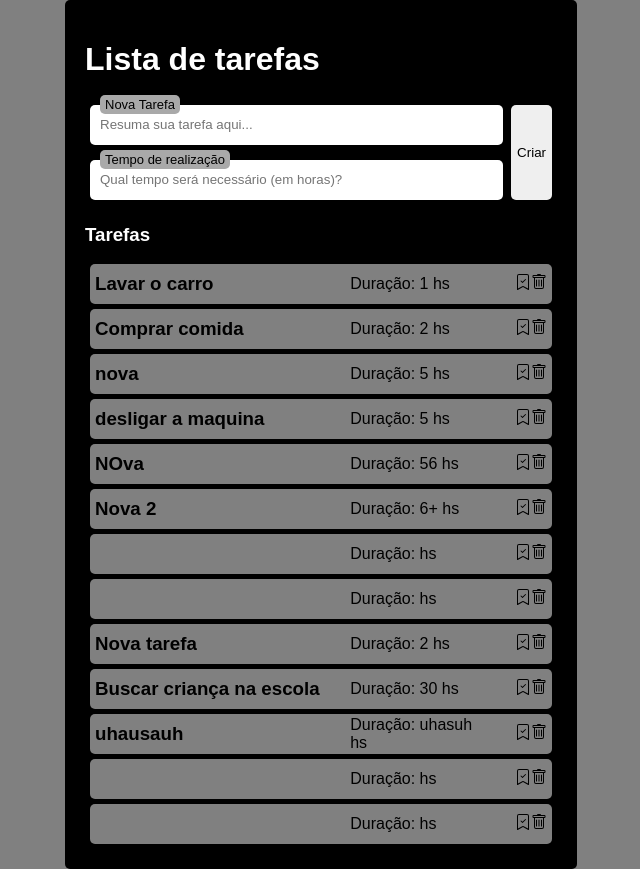
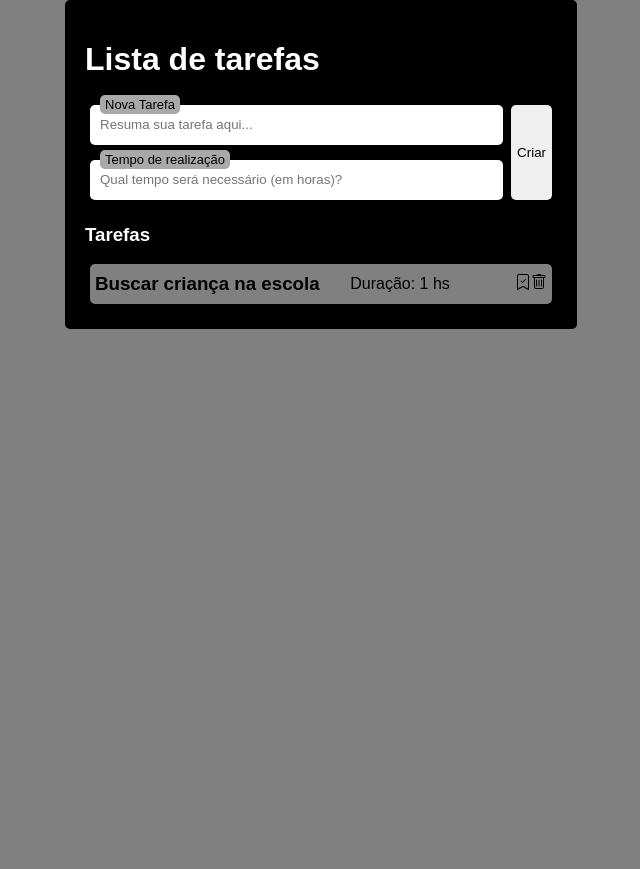
Before and after one commit to lzmarangoni/ListaDeTarefas, a React (Create React App) app: page / in a window 1280 px wide. Shown: the whole page, without its empty margins (319-959 px from the left). After the commit the page ends 800 px from the top, so only its background shows below. Built offline with nearby package versions, Linux system fonts and the light colour scheme; data requests are answered from the project's data file.

Commit message:
projeto finalizado

```diff
--- a/data/db.json
+++ b/data/db.json
@@ -1,82 +1,10 @@
 {
   "tarefas": [
     {
-      "id": 0.4463319147748144,
-      "title": "Lavar o carro",
+      "id": 0.8591961836203736,
+      "title": "Buscar criança na escola",
       "time": "1",
-      "done": false
-    },
-    {
-      "id": 0.8151230146622619,
-      "title": "Comprar comida",
-      "time": "2",
-      "done": false
-    },
-    {
-      "id": 0.6313879829296787,
-      "title": "nova ",
-      "time": "5",
-      "done": false
-    },
-    {
-      "id": 0.7555628138109429,
-      "title": "desligar a maquina",
-      "time": "5",
-      "done": false
-    },
-    {
-      "id": 0.07666494257994816,
-      "title": "NOva ",
-      "time": "56",
-      "done": false
-    },
-    {
-      "id": 0.9639608737682355,
-      "title": "Nova 2",
-      "time": "6+",
-      "done": false
-    },
-    {
-      "id": 0.022406550867696495,
-      "title": "",
-      "time": "",
-      "done": false
-    },
-    {
-      "id": 0.685928623054705,
-      "title": "",
-      "time": "",
-      "done": false
-    },
-    {
-      "id": 0.0637359094525407,
-      "title": "Nova tarefa",
-      "time": "2",
-      "done": false
-    },
-    {
-      "id": 0.49729794886660006,
-      "title": "Buscar criança na escola",
-      "time": "30",
-      "done": false
-    },
-    {
-      "id": 0.3117230434732057,
-      "title": "uhausauh",
-      "time": "uhasuh",
-      "done": false
-    },
-    {
-      "id": 0.11487182967358844,
-      "title": "",
-      "time": "",
-      "done": false
-    },
-    {
-      "id": 0.06730537627099453,
-      "title": "",
-      "time": "",
-      "done": false
+      "done": true
     }
   ]
 }
--- a/src/App.js
+++ b/src/App.js
@@ -47,8 +47,6 @@ function App() {
       headers: {'Content-Type' :"application/json"},
     })
 
-    console.log(newTask)
-
     setTitle('');
     setTime('');
 
@@ -57,10 +55,24 @@ function App() {
   }
 
   const handleDelete = async (id)=>{
-      await fetch(API+'tarefas/'+ tasks.id,{
+      await fetch(API+'tarefas/'+ id,{
       method:'DELETE',
     });
-    setTasks((prevState)=>[prevState.filter((tasks)=>tasks.id !== id)])
+    setTasks((prevState)=>prevState.filter((tasks)=>tasks.id !== id))
+  }
+
+
+  const handleEdit = async (task)=>{
+      task.done = !task.done
+      console.log(task.done)
+
+      const data = await fetch(API+'tarefas/'+ task.id,{
+      method:'PUT',
+      body: JSON.stringify(task),
+      headers: {'Content-Type' :"application/json"}
+    });
+
+    setTasks((prevState)=>prevState.map((t)=>(t.id === data.id) ? (t = data): t))
   }
 
   if(loadind){
@@ -95,13 +107,14 @@ function App() {
         </Form>
         <div>
           <h3 id="sub">Tarefas</h3>
-          {tasks.length === 0 && <p>Não há tarefas</p>}
+          {tasks.length === 0 && <p id="sub">Não há tarefas</p>}
           {tasks.map(task=> <Task
             key={task.id}
             title={task.title}
             time={task.time}
-            check={!task.done}
-            onClick={()=>{handleDelete(task.id)}}/>
+            check={task.done}
+            onClick={()=>{handleDelete(task.id)}}
+            done={()=>{handleEdit(task)}}/>
             )}
         </div>
       </Container>
--- a/src/components/Task/index.js
+++ b/src/components/Task/index.js
@@ -9,7 +9,7 @@ const Task =(props)=>{
                 <h3>{props.title}</h3>
                 <p>Duração: {props.time} hs</p>
             <div>
-                <span >
+                <span onClick={props.done}>
                     {props.check ? <BsBookmarkCheck/> : <BsBookmarkCheckFill/>}
                 </span>
                 <BsTrash onClick={props.onClick}/>
```
